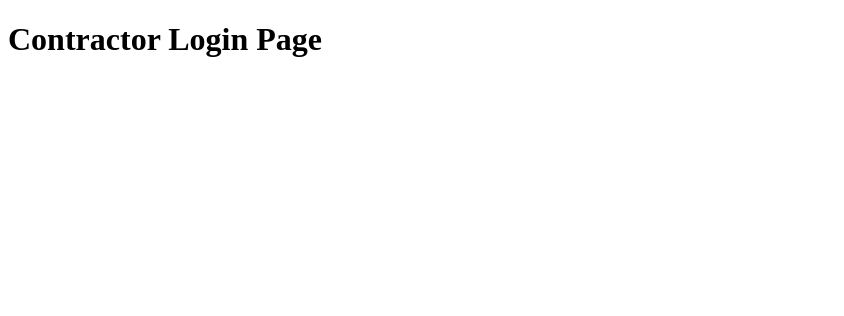
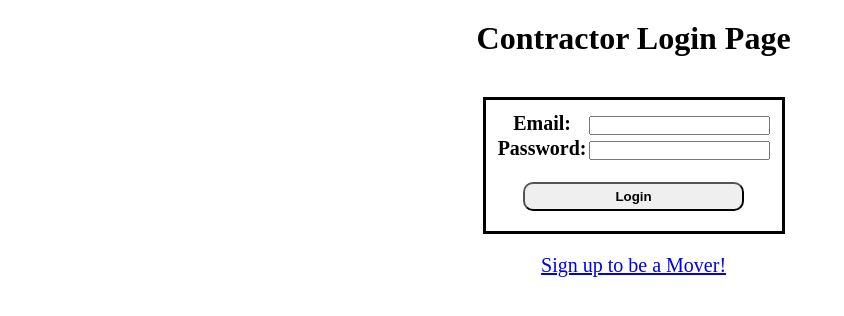
Before and after one commit to kslaugh/moving_wars, a Django app: page /contractor/ in a window 1280 px wide. Shown: the top 316 px of the page, without its empty margins (0-844 px from the left). Run offline with Django 3.2, Linux system fonts and the light colour scheme; lists and menus that the app fills with data are empty.

Commit message:
added contractor login page and started the registration page

```diff
--- /dev/null
+++ b/contractor/static/css/contractor.css
@@ -0,0 +1,41 @@
+*{
+    margin: 0px;
+    padding: 0px;
+}
+.login-container{
+    margin-top: 20px;
+    width: 99%;
+    display: flex;
+    align-items: center;
+    flex-direction: column;
+}
+.messages{
+    display: flex;
+    justify-content: center;
+}
+.error{
+    text-align: center;
+    list-style-type: none;
+    color: red;
+}
+form{
+    padding: 10px;
+    display: flex;
+    align-items: center;
+    flex-direction: column;
+    margin-top: 40px;
+    border: 3px solid black;
+    font-size: 20px;
+}
+.login-container a{
+    font-size: 20px;
+    margin-top: 20px;
+}
+.login-container button{
+    font-weight: bold;
+    padding: 5px;
+    border-radius: 10px;
+    width: 80%;
+    margin: 10px;
+    margin-top: 20px;
+}
--- a/contractor/templates/contractor.html
+++ b/contractor/templates/contractor.html
@@ -4,10 +4,36 @@
     <meta charset="UTF-8">
     <meta name="viewport" content="width=device-width, initial-scale=1.0">
     {% load static %}
-    <link rel="stylesheet" type="text/css" href="{% static 'css/style.css' %}">
+    <link rel="stylesheet" type="text/css" href="{% static 'css/contractor.css' %}">
     <title>Contractor Login</title>
 </head>
 <body>
-    <h1>Contractor Login Page</h1>
+    <div class="login-container">
+        <h1>Contractor Login Page</h1>
+        <div class="messages">
+            {% if messages %}
+                <ul class="error">
+                    {% for i in messages %}
+                        <li>{{i}}</li>
+                    {% endfor %}
+                </ul>
+            {% endif %}
+        </div>
+        <form action="/contractor/login" method="POST">
+            {% csrf_token %}
+            <table>
+                <tr>
+                    <th>Email: </th>
+                    <th><input type="email" name="e"></th>
+                </tr>
+                <tr>
+                    <th>Password: </th>
+                    <th><input type="password" name="p"></th>
+                </tr>
+            </table>
+            <button>Login</button>
+        </form>
+        <a href="/contractor/reg">Sign up to be a Mover!</a>
+    </div>
 </body>
 </html>
--- a/contractor/urls.py
+++ b/contractor/urls.py
@@ -3,5 +3,7 @@ from django.urls import path
 from .import views
 
 urlpatterns=[
-    path('', views.index)
+    path('', views.index),
+    path('login', views.log),
+    path('reg', views.reg),
 ]
--- a/contractor/views.py
+++ b/contractor/views.py
@@ -1,4 +1,20 @@
-from django.shortcuts import render
+from django.shortcuts import render, redirect
+from .models import Contractors,Vehicles,Ratings,Reviews,Bids
+from django.contrib import messages
+import bcrypt
 
 def index(request):
     return render(request,'contractor.html')
+
+def log(request):
+    e=Contractors.objects.logVals(request.POST)
+    if len(e)==0:
+        request.session['user']=Contractors.objects.get(email=request.POST['e']).id
+        return redirect('/admin/home')
+    else:
+        for i in e.values():
+            messages.error(request,i)
+        return redirect('/admin/')
+
+def reg(request):
+    return render(request,'cont-reg.html')
```
Also changed, not shown: contractor/templates/cont-reg.html (added, +38 -0 lines), contractor/css/style.css (deleted).
